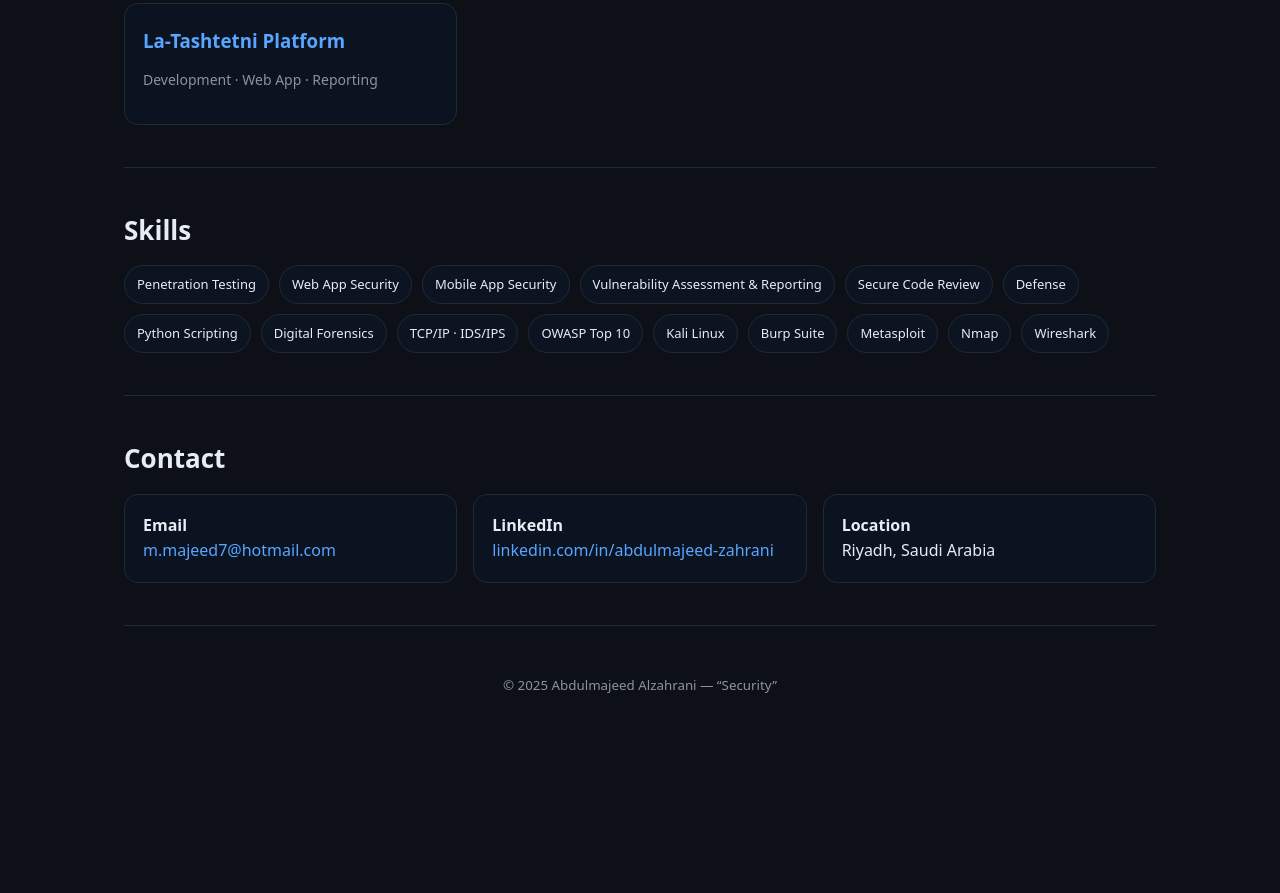
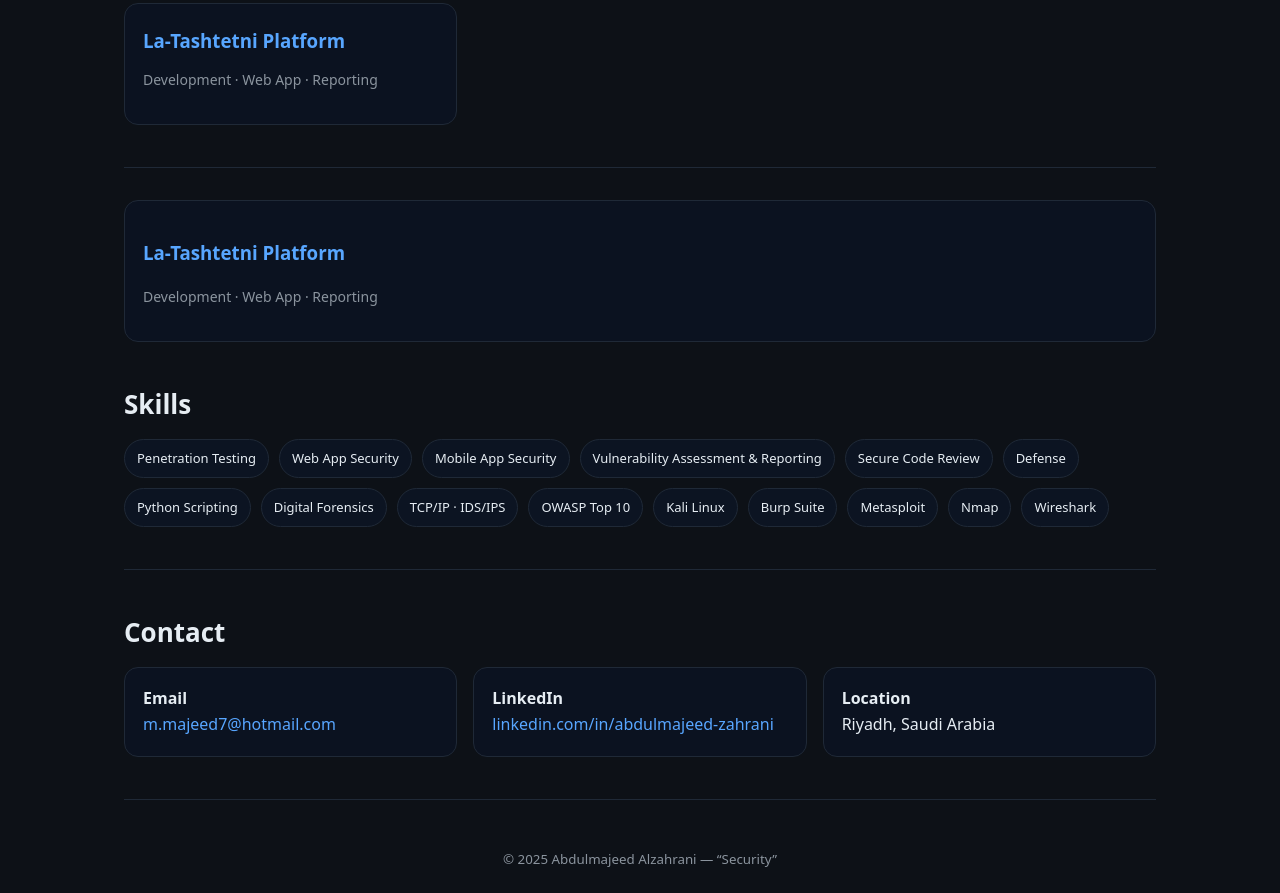
Before and after one commit to mj95d/mj95d.github.io, a plain HTML site: page index.html in a window 1280 px wide. Shown: the part 1917-2810 px from the top of the page. Before the commit the page ends 2636 px from the top, so only its background shows below. Drawn offline with Linux system fonts and the light colour scheme.

Commit message:
Update index.html

```diff
--- a/index.html
+++ b/index.html
@@ -239,6 +239,19 @@
   </div>
 </section>
 
+  <!-- الصف الثاني -->
+  <div class="grid cards" style="margin-top: 2rem;">
+    <article class="card">
+      <h3>
+        <a href="https://la-tashtitni.vercel.app/" target="_blank" rel="noopener">
+          La-Tashtetni Platform
+        </a>
+      </h3>
+      <p class="meta">Development · Web App · Reporting</p>
+    </article>
+  </div>
+
+</section>
     <!-- SKILLS -->
     <section id="skills" aria-labelledby="skills-title">
       <h2 id="skills-title">Skills</h2>
```
